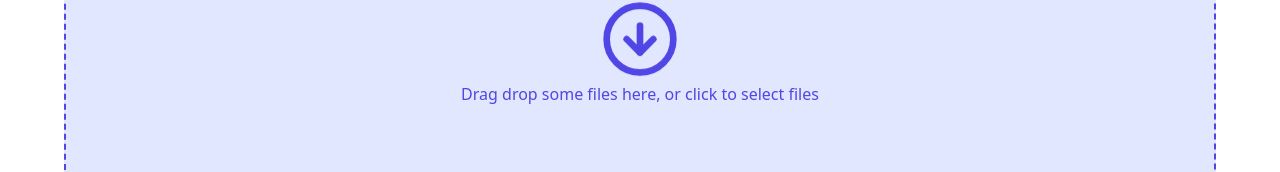
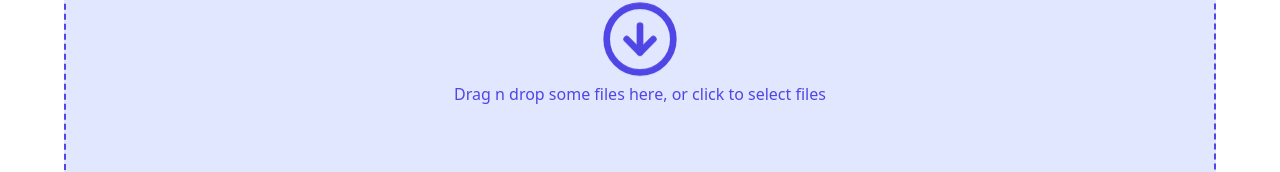
Before and after one commit to Babina081/chat-ai-nextjs-project, a Next.js app: page /dashboard/upload in a window 1280 px wide. Shown: the part 251-423 px from the top of the page. Built offline with nearby package versions, Linux system fonts and the light colour scheme; no server answers.

Commit message:
update type mistake

```diff
--- a/components/FileUploader.tsx
+++ b/components/FileUploader.tsx
@@ -36,7 +36,7 @@ const FileUploader = () => {
           ) : (
             <>
               <CircleArrowDown className="h-20 w-20 animate-bounce"></CircleArrowDown>
-              <p>Drag drop some files here, or click to select files</p>
+              <p>Drag n drop some files here, or click to select files</p>
             </>
           )}
         </div>
```
